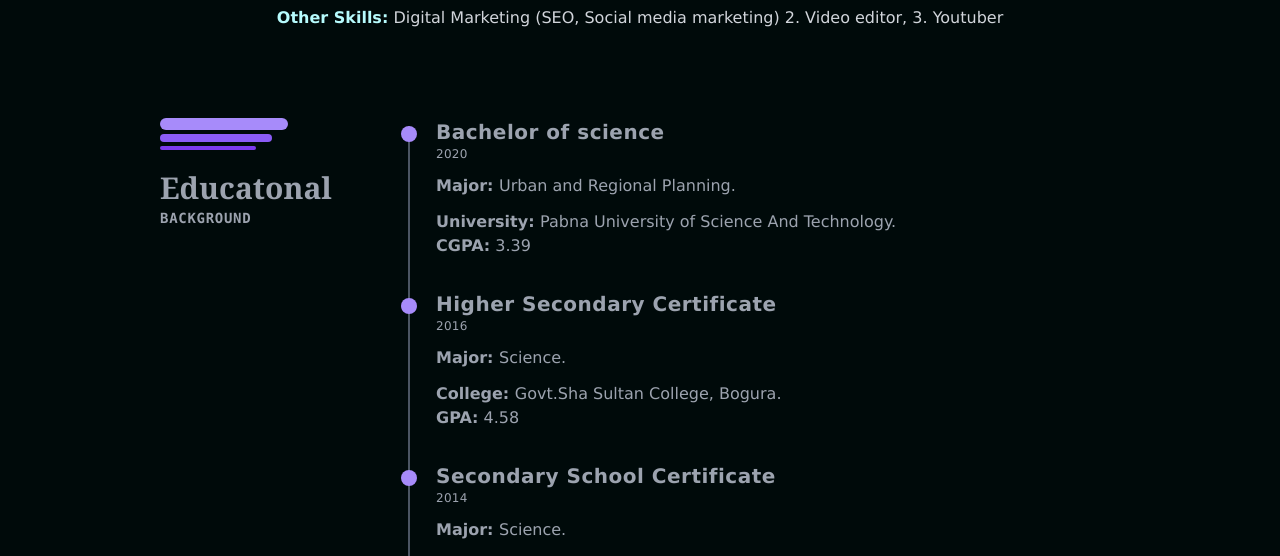
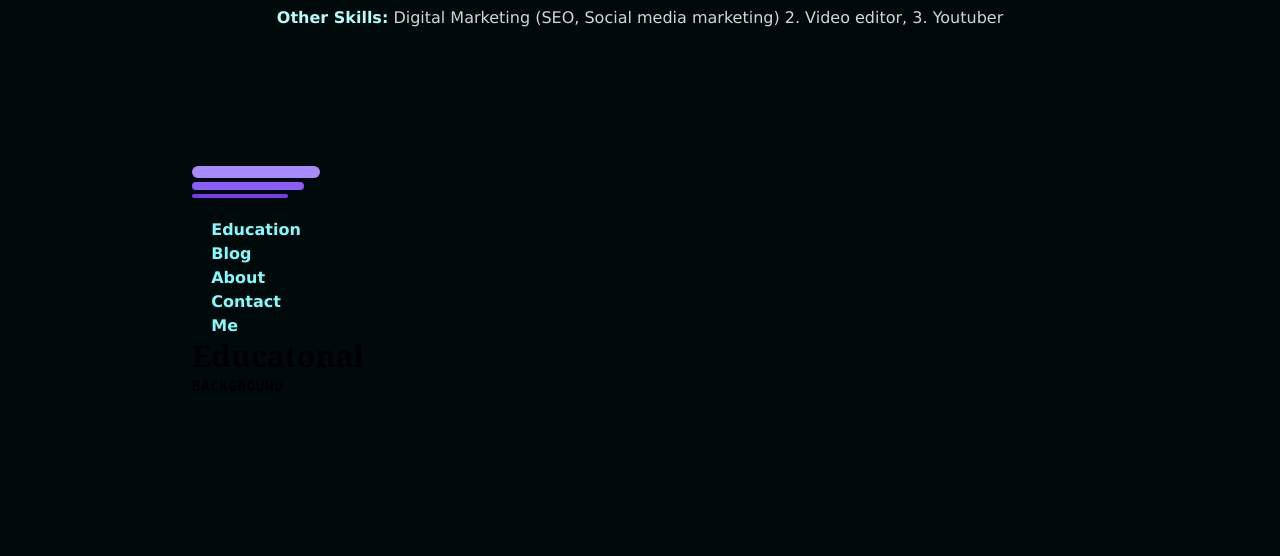
Before and after one commit to Farhanayesmin2/soykot-portfolio, a React (Create React App) app: page / in a window 1280 px wide. Shown: the part 2232-2788 px from the top of the page. After the commit the page ends 2730 px from the top, so only its background shows below. Built offline with nearby package versions, Linux system fonts and the light colour scheme.

Commit message:
Outlet added

```diff
--- a/src/Component/Education/Education.js
+++ b/src/Component/Education/Education.js
@@ -1,26 +1,12 @@
 import React from 'react';
 import { motion } from "framer-motion";
+
 const Education = () => {
     return (
         <div className='text-gray-400  text-start'>
 
 <section className="dark:bg-gray-800 dark:text-gray-100">
-	<div className="container max-w-5xl px-4 py-12 mx-auto">
-		<div className="grid gap-4 mx-4 sm:grid-cols-12">
-			<div className="col-span-12 sm:col-span-3">
-				<div className="text-center sm:text-left mb-1 before:block before:w-32 before:h-3 before:mb-1 before:rounded-lg before:mx-auto sm:before:mx-0 before:bg-violet-400">
-					<div className="text-center sm:text-left mb-1 before:block before:w-28 before:h-2 before:mb-1 before:rounded-md before:mx-auto sm:before:mx-0 before:bg-violet-500">
- <div className="text-center sm:text-left mb-5 before:block before:w-24 before:h-1 before:mb-3 before:rounded-lg before:mx-auto sm:before:mx-0 before:bg-violet-600">
 
-                </div>
-                </div>
-
-
-                  <h3 className="text-3xl font-bold font-serif">Educatonal</h3>
-					<span className="font-mono text-sm font-bold tracking-wider uppercase dark:text-gray-400">Background</span>
-                </div>
-
-			</div>
 			<div className="relative col-span-12 px-4 space-y-6 sm:col-span-9">
 				<div className="col-span-12 space-y-12 relative px-4 sm:col-span-8 sm:space-y-8 sm:before:absolute sm:before:top-2 sm:before:bottom-0 sm:before:w-0.5 sm:before:-left-3 before:bg-gray-600">
 					<div className="flex flex-col sm:relative sm:before:absolute sm:before:top-2 sm:before:w-4 sm:before:h-4 sm:before:rounded-full sm:before:left-[-35px] sm:before:z-[1] before:bg-violet-400">
@@ -49,8 +35,8 @@ const Education = () => {
 					</div>
 				</div>
 			</div>
-		</div>
-	</div>
+
+
 </section>
 
 
--- a/src/Component/Home/Home.js
+++ b/src/Component/Home/Home.js
@@ -3,6 +3,7 @@ import About from '../About/About';
 import Academic from '../Academic/Academic';
 import Education from '../Education/Education';
 import Header from '../Header/Header';
+import Main from '../Main/Main';
 import Skills from '../Skills/Skills';
 
 
@@ -12,12 +13,8 @@ const Home = () => {
   return (
 
       <div>
-        <Header></Header>
-        <About></About>
-        <Academic></Academic>
-        <Skills></Skills>
-        <Education></Education>
 
+     <Main></Main>
       </div>
 
   );
--- /dev/null
+++ b/src/Component/Home/LeftNav.js
@@ -0,0 +1,59 @@
+import React from 'react';
+import { Link } from 'react-router-dom';
+
+const LeftNav = () => {
+    return (
+        <div>
+            <div className="container max-w-5xl px-4 py-12 mx-auto">
+		<div className="grid gap-4 mx-4 sm:grid-cols-12">
+			<div className="col-span-12 sm:col-span-3">
+				<div className="text-center sm:text-left mb-1 before:block before:w-32 before:h-3 before:mb-1 before:rounded-lg before:mx-auto sm:before:mx-0 before:bg-violet-400">
+					<div className="text-center sm:text-left mb-1 before:block before:w-28 before:h-2 before:mb-1 before:rounded-md before:mx-auto sm:before:mx-0 before:bg-violet-500">
+ <div className="text-center sm:text-left mb-5 before:block before:w-24 before:h-1 before:mb-3 before:rounded-lg before:mx-auto sm:before:mx-0 before:bg-violet-600">
+
+                </div>
+                </div>
+
+ <nav class="flex lg:w-2/5 flex-wrap items-center text-base md:ml-auto bg-none">
+          <Link
+            to="/education"
+            class="mr-5 hover:text-pink-900 font-semibold text-[#86f9fc]"
+          >
+            Education
+          </Link>
+          <Link
+            to="/"
+            class="mr-5 hover:text-pink-900  font-semibold text-[#86f9fc]"
+          >
+            Blog
+          </Link>
+          <Link
+            to="/"
+            class="mr-5 hover:text-pink-900  font-semibold text-[#86f9fc]"
+          >
+            About
+          </Link>
+          <Link
+            to="/"
+            class="mr-5 hover:text-pink-900  font-semibold text-[#86f9fc]"
+          >
+            Contact Me
+          </Link>
+
+</nav>
+
+
+
+                  <h3 className="text-3xl font-bold font-serif">Educatonal</h3>
+					<span className="font-mono text-sm font-bold tracking-wider uppercase dark:text-gray-400">Background</span>
+                </div>
+
+			</div>
+                </div>
+
+			</div>
+        </div>
+    );
+};
+
+export default LeftNav;
--- a/src/Component/Main/Main.js
+++ b/src/Component/Main/Main.js
@@ -1,16 +1,31 @@
-import React from 'react';
+import React from "react";
+import { Outlet } from "react-router-dom";
+import About from "../About/About";
+import Academic from "../Academic/Academic";
+import Header from "../Header/Header";
 
-
-import Home from '../Header/Header';
-
+import LeftNav from "../Home/LeftNav";
+import Skills from "../Skills/Skills";
 
 const Main = () => {
-    return (
-        <div>
-        <Home></Home>
-
+  return (
+    <div>
+      <Header></Header>
+      <About></About>
+      <Academic></Academic>
+      <Skills></Skills>
+      <div className="container max-w-5xl px-4 py-12 mx-auto">
+        <div className="grid gap-4 mx-4 sm:grid-cols-12">
+          <div className="col-span-12 sm:col-span-3">
+            <LeftNav></LeftNav>
+          </div>
+          <div className="relative col-span-12 px-4 space-y-6 sm:col-span-9">
+            <Outlet></Outlet>
+          </div>
         </div>
-    );
+      </div>
+    </div>
+  );
 };
 
 export default Main;
```
Also changed, not shown: src/Component/Route/Route.js (+3 -4 lines).
